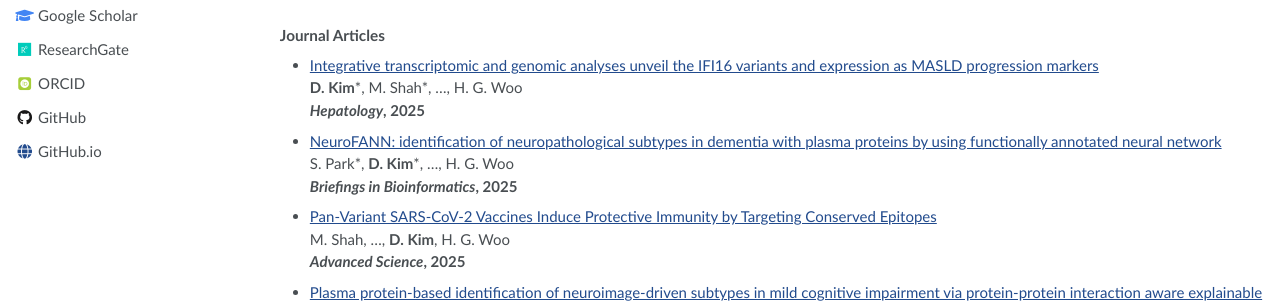
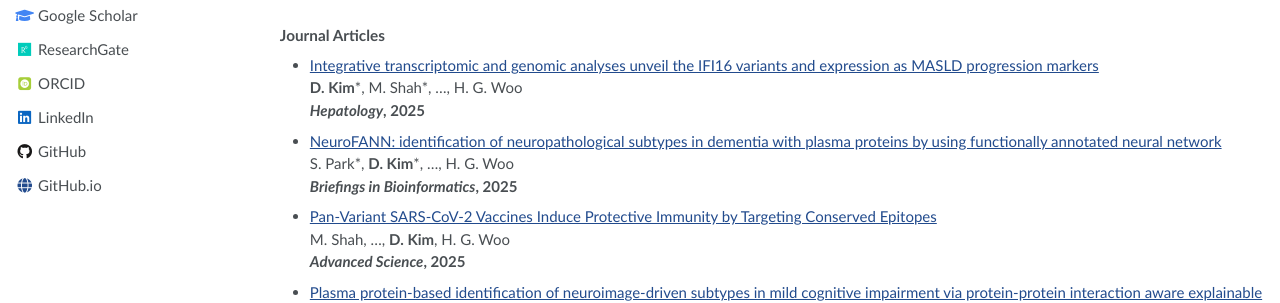
Before and after one commit to doyoonkim-ed/doyoonkim-ed.github.io, a Jekyll site: the page built from _pages/about.md, in a window 1280 px wide and 1400 px high, scrolled down 496 px. Shown: the part 646-949 px from the top of the window. Built offline with Jekyll 4.4.1, drawn with Linux system fonts in a browser that asks for light colours; some web fonts are replaced.

Commit message:
Add LinkedIn to profile links
Co-Authored-By: Claude Opus 5.5 <noreply@anthropic.com>
Claude-Session: https://claude.ai/code/session_01QJZZDb9s9CxVdjUGw7qkxB

```diff
--- a/_config.yml
+++ b/_config.yml
@@ -35,6 +35,9 @@ author:
     - name: ORCID
       url: "https://orcid.org/0000-0002-9934-5484"
       icon: "ai ai-orcid-square ai-fw"
+    - name: LinkedIn
+      url: "https://www.linkedin.com/in/doyoon-kim-9a091044a/"
+      icon: "fab fa-fw fa-linkedin"
     - name: GitHub
       url: "https://github.com/doyoonkim-ed"
       icon: "fab fa-fw fa-github"
--- a/assets/css/main.scss
+++ b/assets/css/main.scss
@@ -181,3 +181,4 @@ h1:before, .anchor:before {
 .page__content h3 { margin-top: 1.8em; margin-bottom: .6em; font-size: 1.02em; }
 .page__content h2 + h3 { margin-top: 1em; }
 .page__content h3 + ul { margin-top: .3em; }
+.author__urls .fa-linkedin { color: #0a66c2 !important; }
```
